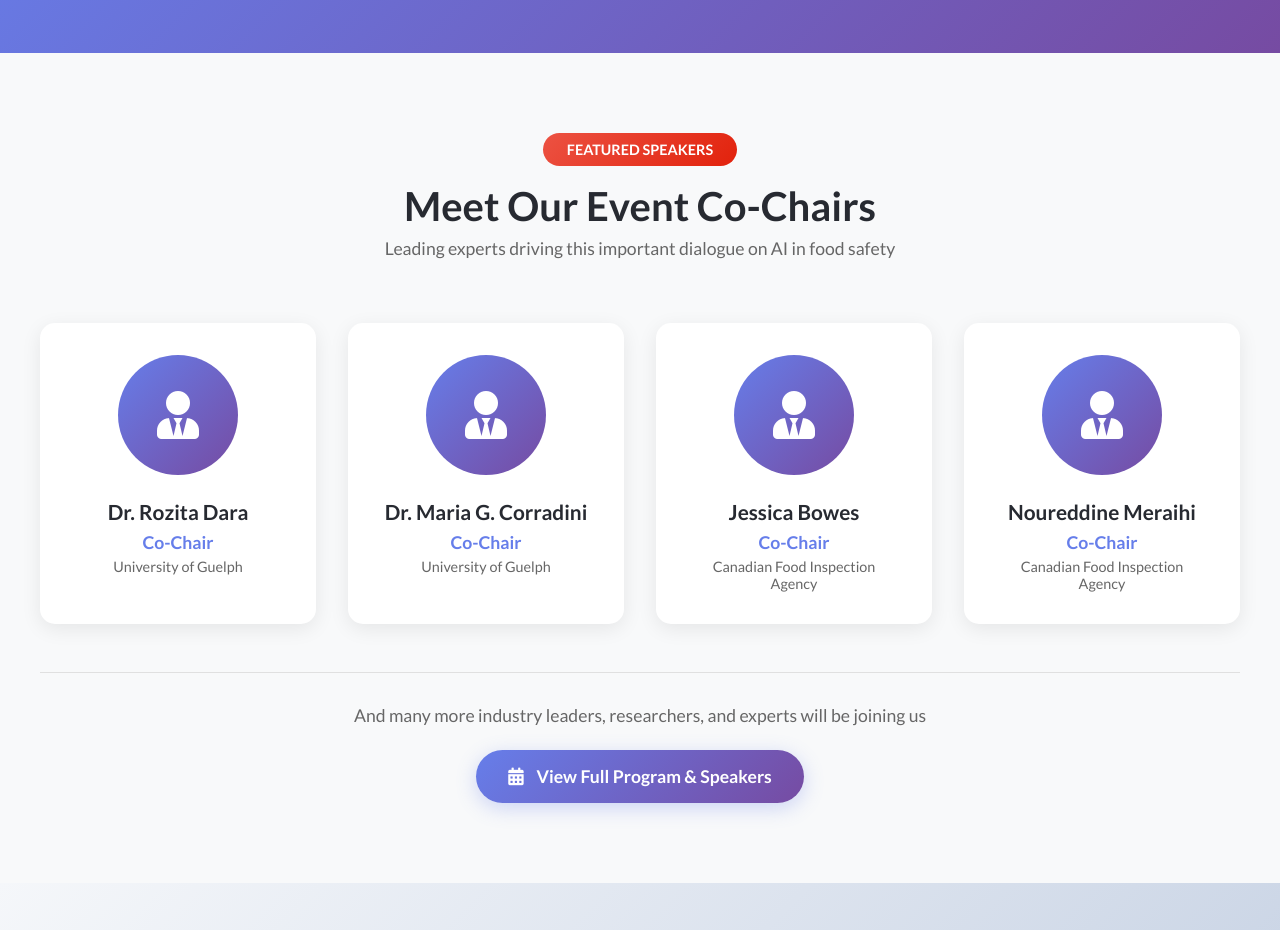
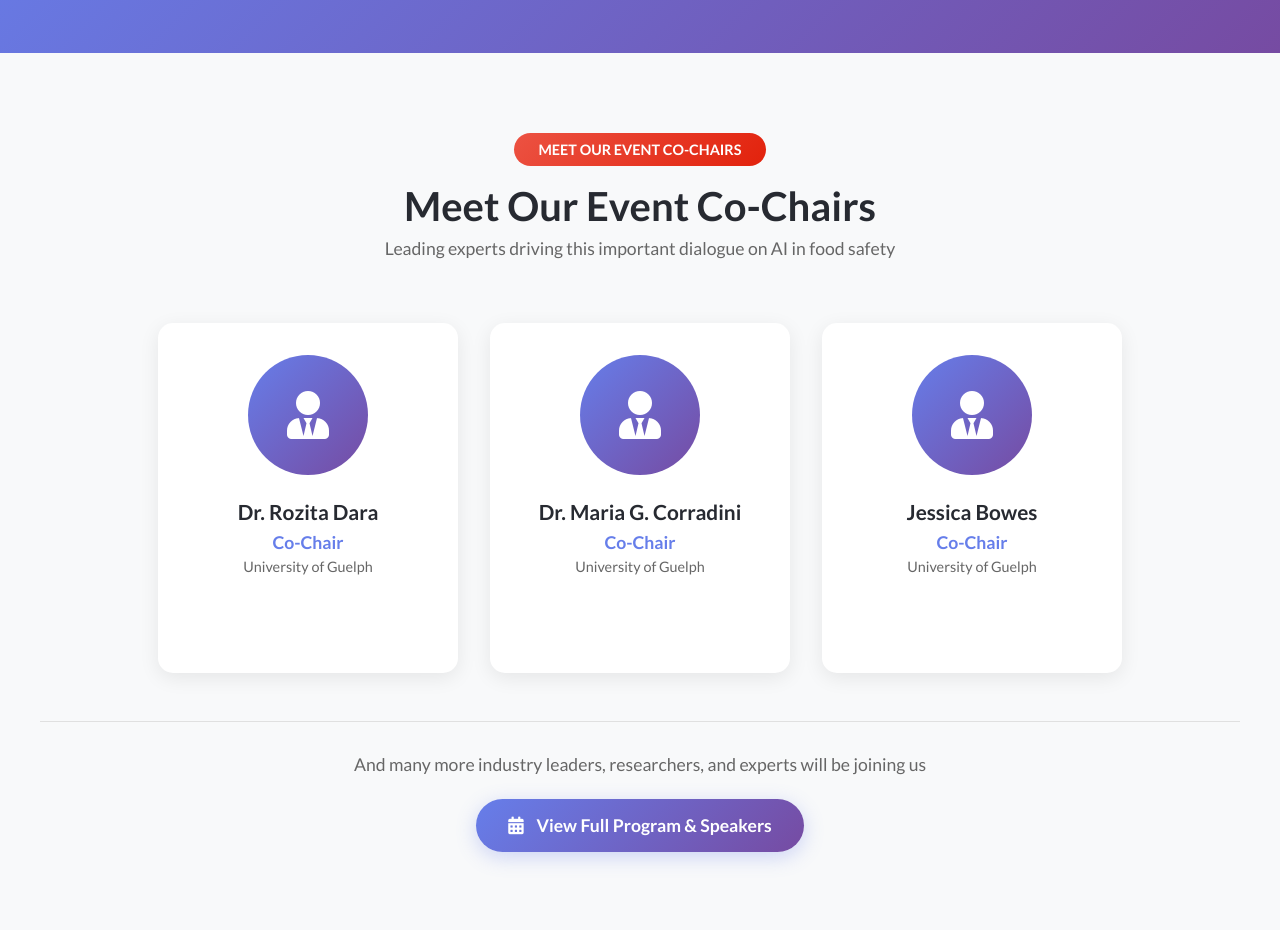
Before and after one commit to ai4foodUGuelph/conference, a website: page index.html in a window 1280 px wide. Shown: the part 1860-2790 px from the top of the page. Drawn offline with Linux system fonts and the light colour scheme; a web font is replaced by a local one.

Commit message:
Meet Our Event Co-Chairs update

```diff
--- a/index.html
+++ b/index.html
@@ -153,7 +153,7 @@
             <section class="home-speakers-section">
                 <div class="content-container">
                     <div class="section-header">
-                        <span class="section-badge">Featured Speakers</span>
+                        <span class="section-badge">Meet Our Event Co-Chairs</span>
                         <h2 class="section-title">Meet Our Event Co-Chairs</h2>
                         <p class="section-subtitle">Leading experts driving this important dialogue on AI in food safety</p>
                     </div>
@@ -186,17 +186,7 @@
                             </div>
                             <h3>Jessica Bowes</h3>
                             <p class="home-speaker-title">Co-Chair</p>
-                            <p class="home-speaker-affiliation">Canadian Food Inspection Agency</p>
-                        </div>
-                        <div class="home-speaker-card">
-                            <div class="home-speaker-image">
-                                <div class="home-image-placeholder">
-                                    <i class="fas fa-user-tie"></i>
-                                </div>
-                            </div>
-                            <h3>Noureddine Meraihi</h3>
-                            <p class="home-speaker-title">Co-Chair</p>
-                            <p class="home-speaker-affiliation">Canadian Food Inspection Agency</p>
+                            <p class="home-speaker-affiliation">University of Guelph</p>
                         </div>
                     </div>
                     <div class="speakers-cta">
--- a/style.css
+++ b/style.css
@@ -1324,13 +1324,14 @@ footer .foot-last h2 {
 
 /* Grid layout for home speakers - clean 4-card layout fixed to 4 columns */
 .home-speakers-grid {
-  display: grid;
-  grid-template-columns: repeat(4, 1fr);
+  display: flex;
+  justify-content: center;
   gap: 2rem;
   margin-top: 3rem;
   max-width: 1200px;
   margin-left: auto;
   margin-right: auto;
+  flex-wrap: wrap;
 }
 
 /* Individual speaker card - clean design matching About page */
@@ -1341,6 +1342,9 @@ footer .foot-last h2 {
   text-align: center;
   box-shadow: 0 5px 20px rgba(0, 0, 0, 0.08);
   transition: all 0.3s ease;
+  width: 300px;
+  min-height: 350px;
+  flex-shrink: 0;
 }
 
 .home-speaker-card:hover {
```
